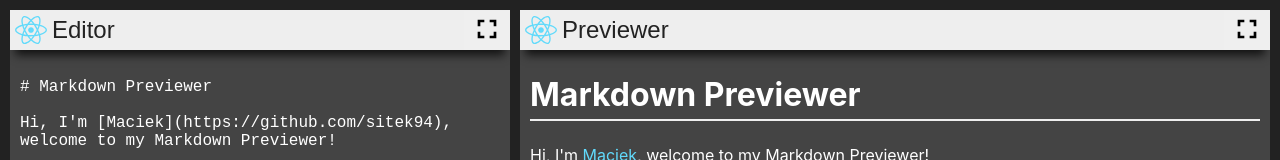
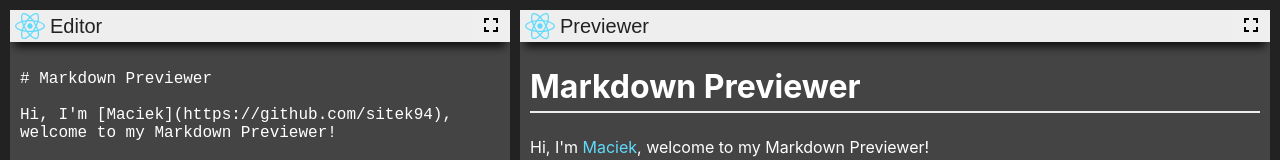
Before and after one commit to sitek94/simple-markdown-previewer, a React (Create React App) app: page / in a window 1280 px wide. Shown: the top 160 px of the page. Built offline with nearby package versions, Linux system fonts and the light colour scheme.

Commit message:
decrease toolbar size for screen widths up to 900px

```diff
--- a/src/style.scss
+++ b/src/style.scss
@@ -83,6 +83,10 @@ body {
 
   // Prevent text from overlapping when too much text
   overflow: hidden;
+
+  @media (min-width: 900px) {
+    grid-template-rows: 32px 1fr;
+  }
 }
 
 // Toolbar displayed at the top of Panel component
@@ -100,6 +104,10 @@ body {
     margin: 0 var(--spacing-1);
     color: var(--blue);
     font-size: 32px;
+
+    @media (min-width: 900px) {
+      font-size: 30px;
+    }
   }
 
   .label {
@@ -108,6 +116,10 @@ body {
 
     // Nice trick to align it to the left
     margin-right: auto;
+
+    @media (min-width: 900px) {
+      font-size: 20px;
+    }
   }
 
   .button {
@@ -124,6 +136,10 @@ body {
 
     & > svg {
         font-size: 32px;
+
+        @media (min-width: 900px) {
+          font-size: 24px;
+        }
     }
   }
 }
```
